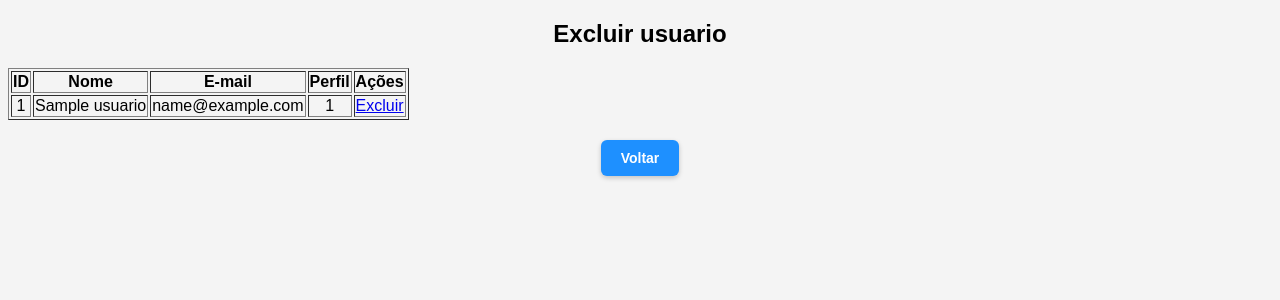
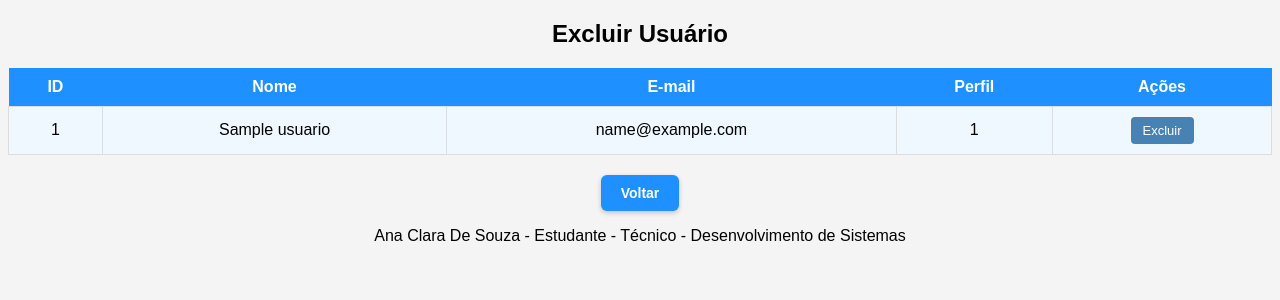
Before and after one commit to anaclara-souza/Prova_Ana_souza, a PHP site: page /excluir_usuario.php in a window 1280 px wide. Shown: the part 56-356 px from the top of the page. Run offline with PHP 8.4, Linux system fonts and the light colour scheme; the visitor is signed in with stand-in values (Sample User, id 1); tables that the repository leaves empty or names only in its code hold one stand-in row (values such as "Sample post").

Commit message:
Colocaçao de mascaras e css de tabelas

```diff
--- a/alterar_senha.php
+++ b/alterar_senha.php
@@ -78,6 +78,9 @@
             senha2.type = tipo;
             <a href="principal.php" class="btn-voltar">Voltar</a>
         };
+
+    <p>Ana Clara De Souza - Estudante - Técnico - Desenvolvimento de Sistemas</p>
+
     </script>
 </body>
 </html>
--- a/alterar_usuario.php
+++ b/alterar_usuario.php
@@ -89,6 +89,9 @@ if ($_SERVER["REQUEST_METHOD"] == "POST") {
         </form>
     <?php endif; ?>
             <a href="principal.php" class="btn-voltar">Voltar</a>
+
+    <p>Ana Clara De Souza - Estudante - Técnico - Desenvolvimento de Sistemas</p>
+
 </body>
 
 </html>
--- a/buscar_usuario.php
+++ b/buscar_usuario.php
@@ -75,5 +75,8 @@
     <p>Nenhum usuario encontrado</p>
 <?php endif; ?>
          <a href="principal.php" class="btn-voltar">Voltar</a>
+
+    <p>Ana Clara De Souza - Estudante - Técnico - Desenvolvimento de Sistemas</p>
+
 </body>
 </html>
--- a/excluir_usuario.php
+++ b/excluir_usuario.php
@@ -3,7 +3,6 @@ session_start();
 require_once 'conexao.php';
 
 //VERIFICA SE O USUARIO TEM PERMISSAO DE ADM
-
 if ($_SESSION['perfil'] != 1) {
     echo "<script> alert('Acesso negado'); window.location.href='principal.php';</script>";
     exit();
@@ -24,31 +23,26 @@ if(isset($_GET['id']) && is_numeric($_GET['id'])){
     $stmt->bindParam(':id', $id_usuario,PDO::PARAM_INT);
 
     if($stmt->execute()){
-        echo "<script> alert(' Usuario excluido com sucesso!'); window.location.href='excluir_usuario.php';</script>";
+        echo "<script> alert('Usuario excluído com sucesso!'); window.location.href='excluir_usuario.php';</script>";
     } else{
-        echo "<script> alert('Erro ao excluir usuario ');</script>";
+        echo "<script> alert('Erro ao excluir usuário');</script>";
     }
 }
 ?>
-
-
-
-
 <!DOCTYPE html>
 <html lang="PT-BR">
 <head>
     <meta charset="UTF-8">
     <meta name="viewport" content="width=device-width, initial-scale=1.0">
-    <title>Excluir Usuario</title>
-
+    <title>Excluir Usuário</title>
     <link rel="stylesheet" href="styles.css">
 </head>
 <body>
     <?php include_once 'menu_dropdowm.php';?>
-    <h2>Excluir usuario</h2>
+    <h2>Excluir Usuário</h2>
 
     <?php if (!empty($usuarios)):?>
-        <table border="1">
+        <table class="tabela-usuarios">
             <tr>
                 <th>ID</th>
                 <th>Nome</th>
@@ -63,14 +57,20 @@ if(isset($_GET['id']) && is_numeric($_GET['id'])){
                     <td><?=htmlspecialchars($usuario['email'])?></td>
                     <td><?=htmlspecialchars($usuario['id_perfil'])?></td>
                     <td>
-                        <a href="excluir_usuario.php?id=<?=htmlspecialchars($usuario['id_usuario'])?>"onclick="return confirm('Tem certeza que deseja excluir esse usuario?')">Excluir</a>
+                        <a href="excluir_usuario.php?id=<?=htmlspecialchars($usuario['id_usuario'])?>"
+                           class="btn-excluir"
+                           onclick="return confirm('Tem certeza que deseja excluir esse usuário?')">Excluir</a>
                     </td>
                 </tr>
             <?php endforeach; ?>
         </table>
     <?php else: ?>
-            <p>Nenhum usuario encontrado</p>
+        <p>Nenhum usuário encontrado</p>
     <?php endif; ?>
+
     <a href="principal.php" class="btn-voltar">Voltar</a>
 </body>
 </html>
+
+
+    <p>Ana Clara De Souza - Estudante - Técnico - Desenvolvimento de Sistemas</p>
--- a/index.php
+++ b/index.php
@@ -59,7 +59,9 @@
 
         <button type="submit">Entrar</button>
     </form>
+    <p><a class="btn-alterar" href="recuperar_senha.php">Esqueci minha senha</a></p>
 
-    <p><a href="recuperar_senha.php">Esqueci minha senha</a></p>
+    <p>Ana Clara De Souza - Estudante - Técnico - Desenvolvimento de Sistemas</p>
+
 </body>
 </html>
--- a/principal.php
+++ b/principal.php
@@ -88,5 +88,8 @@
             <?php endforeach; ?>
         </ul>
     </nav>
+
+    <p>Ana Clara De Souza - Estudante - Técnico - Desenvolvimento de Sistemas</p>
+
 </body>
 </html>
--- a/recuperar_senha.php
+++ b/recuperar_senha.php
@@ -56,5 +56,8 @@
         <button type="submit">Enviar a senha temporária</button>
     </form>
 <a href="index.php" class="btn-voltar">Voltar</a>
+
+    <p>Ana Clara De Souza - Estudante - Técnico - Desenvolvimento de Sistemas</p>
+
 </body>
 </html>
```
Also changed, not shown: cadastro_usuario.php (+56 -4 lines). Lines whose indentation alone changed are shown as unchanged.
